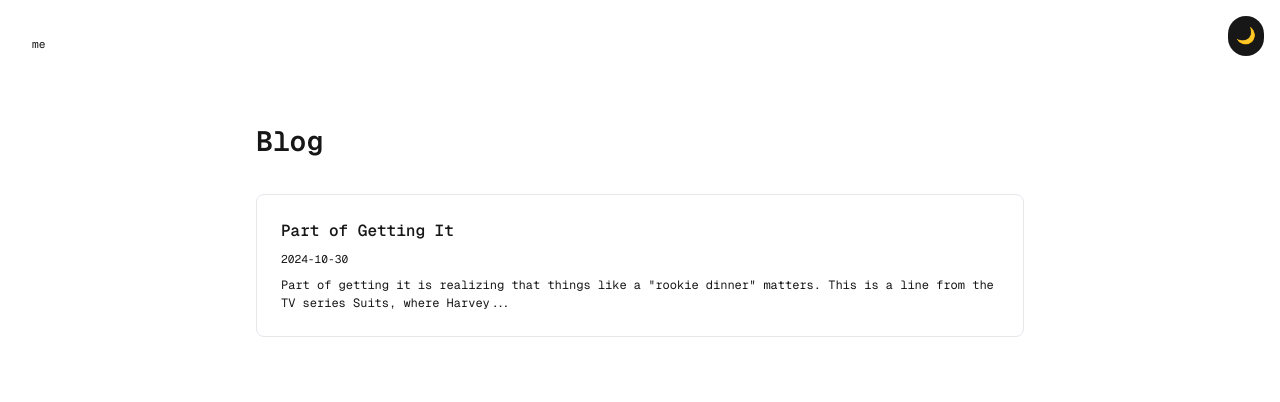
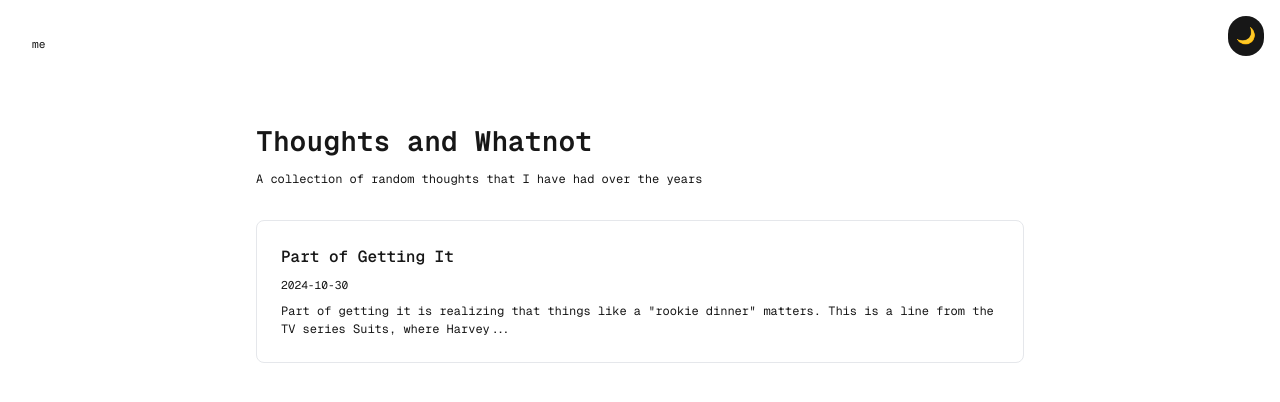
Before and after one commit to yuchannn/yuchan.io, a Next.js app: page /blog in a window 1280 px wide. Shown: the top 402 px of the page. Built offline with nearby package versions, Linux system fonts and the light colour scheme.

Commit message:
Fix: Changed Blogs to Thoughts and Whatnot

```diff
--- a/src/app/blog/page.tsx
+++ b/src/app/blog/page.tsx
@@ -20,7 +20,12 @@ export default function BlogPage() {
       </nav>
 
       <main className="max-w-3xl mx-auto mt-16 space-y-8">
-        <h1 className="text-4xl font-bold mb-8">Blog</h1>
+        <div className="space-y-2">
+          <h1 className="text-4xl font-bold">Thoughts and Whatnot</h1>
+          <p className="text-base text-foreground/60">
+            A collection of random thoughts that I have had over the years
+          </p>
+        </div>
 
         <div className="space-y-6">
           {blogPosts.map((post) => (
--- a/src/app/blog/posts/1/page.tsx
+++ b/src/app/blog/posts/1/page.tsx
@@ -14,7 +14,7 @@ export default function FirstBlogPost() {
             href="/blog"
             className="text-foreground/80 hover:text-foreground hover:underline transition-colors"
           >
-            ← Back to Blog
+            ← Back to Thoughts
           </Link>
         </div>
         <article className="space-y-6">
--- a/src/app/page.tsx
+++ b/src/app/page.tsx
@@ -11,7 +11,7 @@ export default function Home() {
           href="/blog"
           className="text-foreground/80 hover:text-foreground hover:underline transition-colors text-sm"
         >
-          Blog
+          Thoughts and Whatnot
         </Link>
         <div className="h-6 flex items-center">
           <ThemeToggle />
```
